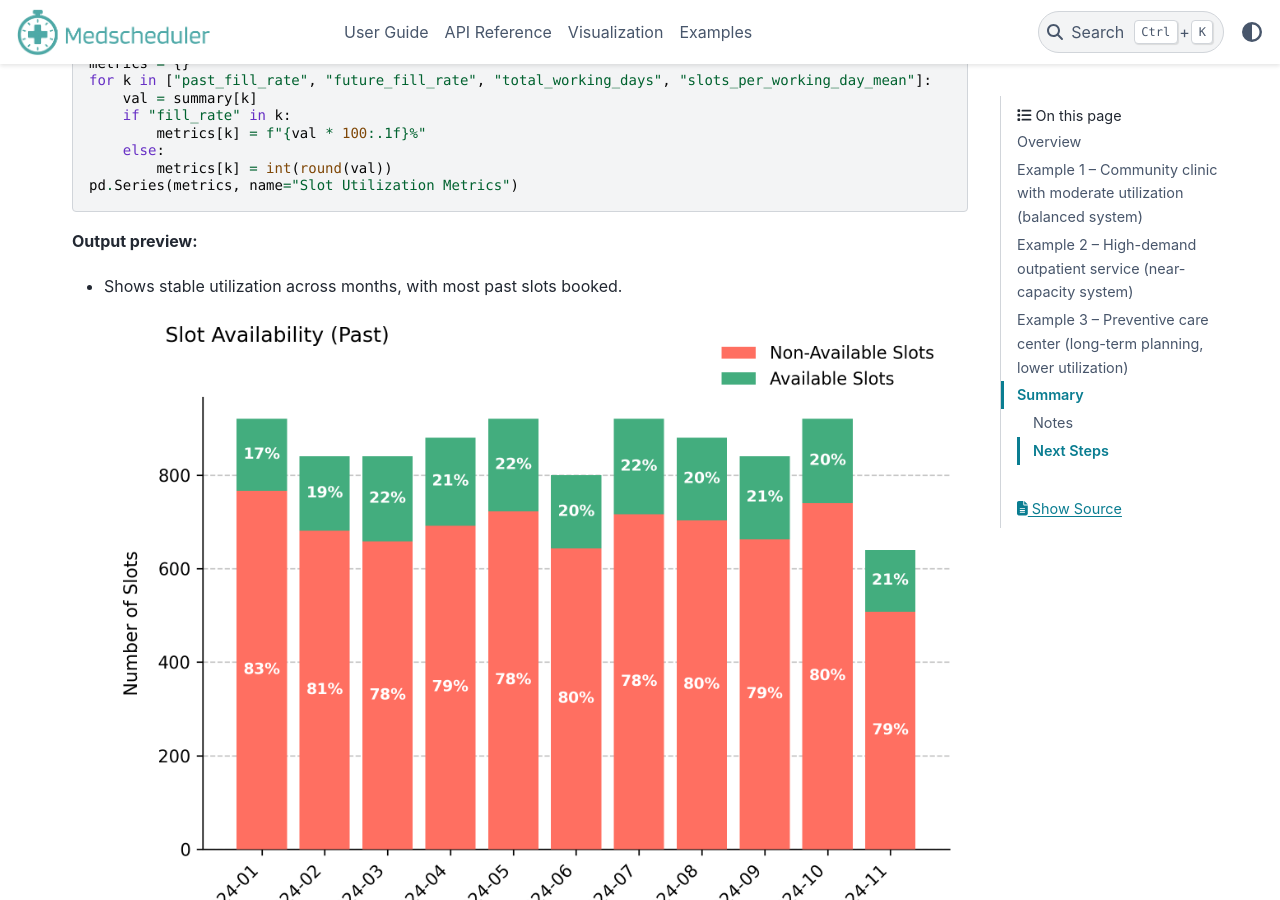
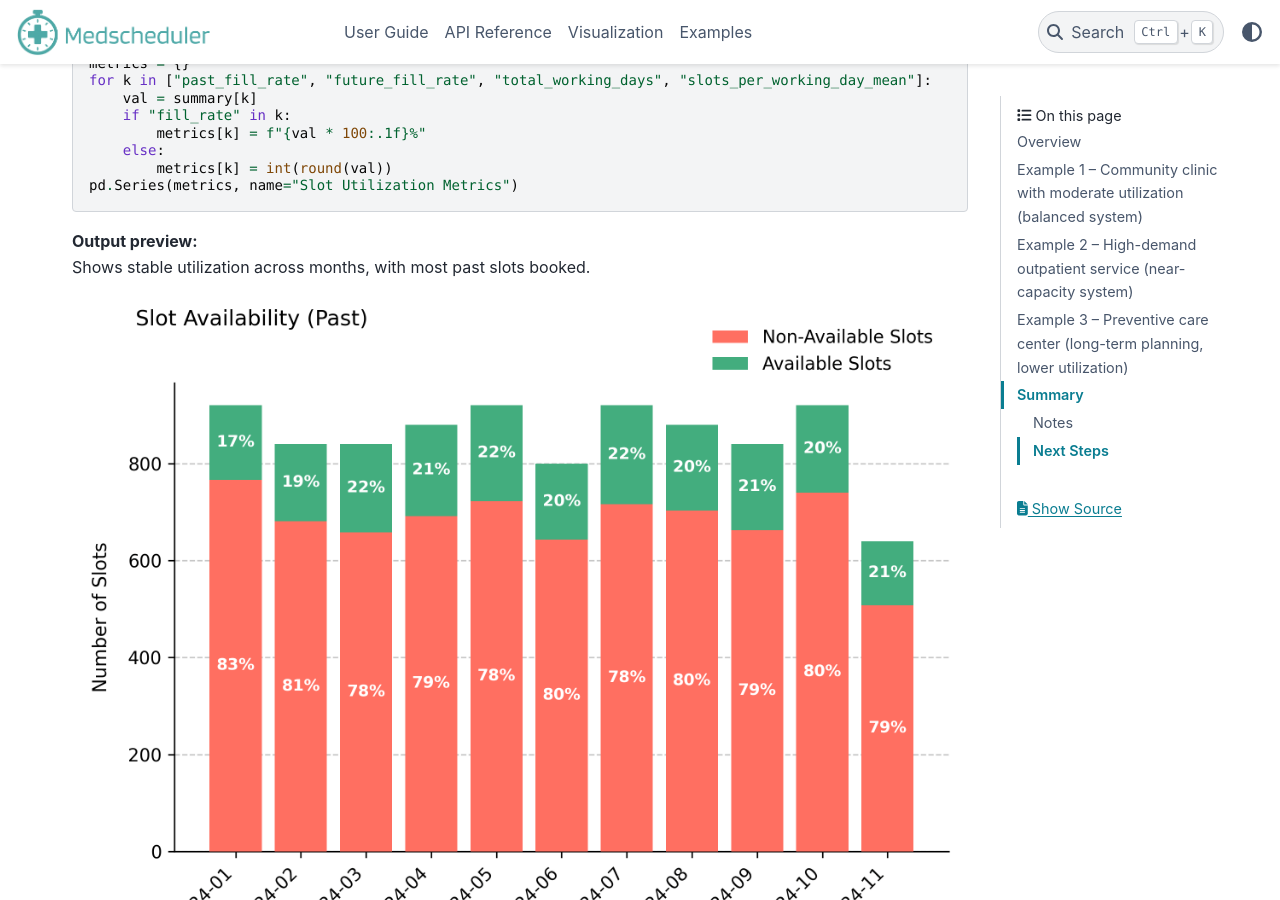
Before and after one commit to carogaltier/medscheduler, a Sphinx documentation site: the page built from docs/examples/booking_dynamics_utilization_patterns.md, in a window 1280 px wide and 900 px high, scrolled down 1151 px. Built offline with Sphinx 7.4.7 and the PyData theme 0.15.4, drawn with Linux system fonts in a browser that asks for light colours.

Commit message:
Update booking_dynamics_utilization_patterns.md

````diff
--- a/docs/examples/booking_dynamics_utilization_patterns.md
+++ b/docs/examples/booking_dynamics_utilization_patterns.md
@@ -50,17 +50,17 @@
 ```
 
 **Output preview:**
-- Shows stable utilization across months, with most past slots booked.
-  ![Past availability – Balanced clinic](../_static/visuals/examples/booking_dynamics/sched_balanced_plot_past_slot_availability.png)
+Shows stable utilization across months, with most past slots booked.
+![Past availability – Balanced clinic](../_static/visuals/examples/booking_dynamics/sched_balanced_plot_past_slot_availability.png)
 
-- Displays near-term bookings tapering off beyond the 30-day window.
-  ![Future availability – Balanced clinic](../_static/visuals/examples/booking_dynamics/sched_balanced_plot_future_slot_availability.png)
+Displays near-term bookings tapering off beyond the 30-day window.
+![Future availability – Balanced clinic](../_static/visuals/examples/booking_dynamics/sched_balanced_plot_future_slot_availability.png)
 
-- Indicates that most patients book about 10 days in advance.
-  ![Lead time distribution – Balanced clinic](../_static/visuals/examples/booking_dynamics/sched_balanced_plot_scheduling_interval_distribution.png)
+Indicates that most patients book about 10 days in advance.
+![Lead time distribution – Balanced clinic](../_static/visuals/examples/booking_dynamics/sched_balanced_plot_scheduling_interval_distribution.png)
 
-- Summarizes 80% utilization with consistent slot density across working days.
-  ![Summary – Balanced clinic](../_static/visuals/examples/booking_dynamics/sched_balanced_summarize_slots.png)
+Summarizes 80% utilization with consistent slot density across working days.
+![Summary – Balanced clinic](../_static/visuals/examples/booking_dynamics/sched_balanced_summarize_slots.png)
 
 
 **Interpretation:**
@@ -99,17 +99,17 @@
 ```
 
 **Output preview:**
-- Demonstrates high occupancy, with very few open slots historically.
-  ![Past availability – High-demand service](../_static/visuals/examples/booking_dynamics/sched_highdemand_plot_past_slot_availability.png)
+Demonstrates high occupancy, with very few open slots historically.
+![Past availability – High-demand service](../_static/visuals/examples/booking_dynamics/sched_highdemand_plot_past_slot_availability.png)
 
-- Shows the short booking window fully utilized in the near term.
-  ![Future availability – High-demand service](../_static/visuals/examples/booking_dynamics/sched_highdemand_plot_future_slot_availability.png)
+Shows the short booking window fully utilized in the near term.
+![Future availability – High-demand service](../_static/visuals/examples/booking_dynamics/sched_highdemand_plot_future_slot_availability.png)
 
-- Highlights that most bookings occur within the week before appointments.
-  ![Lead time distribution – High-demand service](../_static/visuals/examples/booking_dynamics/sched_highdemand_plot_scheduling_interval_distribution.png)
+Highlights that most bookings occur within the week before appointments.
+![Lead time distribution – High-demand service](../_static/visuals/examples/booking_dynamics/sched_highdemand_plot_scheduling_interval_distribution.png)
 
-- Reflects 95% fill rate with dense, short-horizon scheduling.
-  ![Summary – High-demand service](../_static/visuals/examples/booking_dynamics/sched_highdemand_summarize_slots.png)
+Reflects 95% fill rate with dense, short-horizon scheduling.
+![Summary – High-demand service](../_static/visuals/examples/booking_dynamics/sched_highdemand_summarize_slots.png)
 
 
 **Interpretation:**
@@ -147,17 +147,17 @@
 ```
 
 **Output preview:**
-- Displays moderate historical utilization with stable weekly capacity.
-  ![Past availability – Preventive care center](../_static/visuals/examples/booking_dynamics/sched_preventive_plot_past_slot_availability.png)
+Displays moderate historical utilization with stable weekly capacity.
+![Past availability – Preventive care center](../_static/visuals/examples/booking_dynamics/sched_preventive_plot_past_slot_availability.png)
 
-- Illustrates many open future slots extending beyond one month.
-  ![Future availability – Preventive care center](../_static/visuals/examples/booking_dynamics/sched_preventive_plot_future_slot_availability.png)
+Illustrates many open future slots extending beyond one month.
+![Future availability – Preventive care center](../_static/visuals/examples/booking_dynamics/sched_preventive_plot_future_slot_availability.png)
 
-- Shows bookings concentrated around 20 days before the appointment.
-  ![Lead time distribution – Preventive care center](../_static/visuals/examples/booking_dynamics/sched_preventive_plot_scheduling_interval_distribution.png)
+Shows bookings concentrated around 20 days before the appointment.
+![Lead time distribution – Preventive care center](../_static/visuals/examples/booking_dynamics/sched_preventive_plot_scheduling_interval_distribution.png)
 
-- Summarizes 60% utilization and extended horizon scheduling.
-  ![Summary – Preventive care center](../_static/visuals/examples/booking_dynamics/sched_preventive_summarize_slots.png)
+Summarizes 60% utilization and extended horizon scheduling.
+![Summary – Preventive care center](../_static/visuals/examples/booking_dynamics/sched_preventive_summarize_slots.png)
 
 
 **Interpretation:**
````
